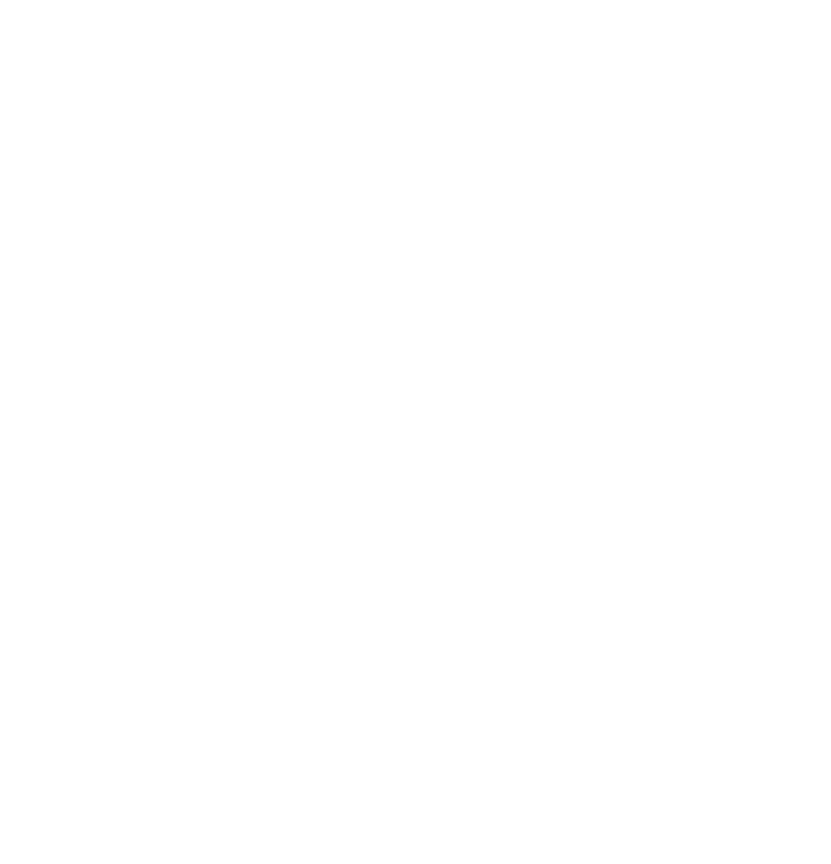
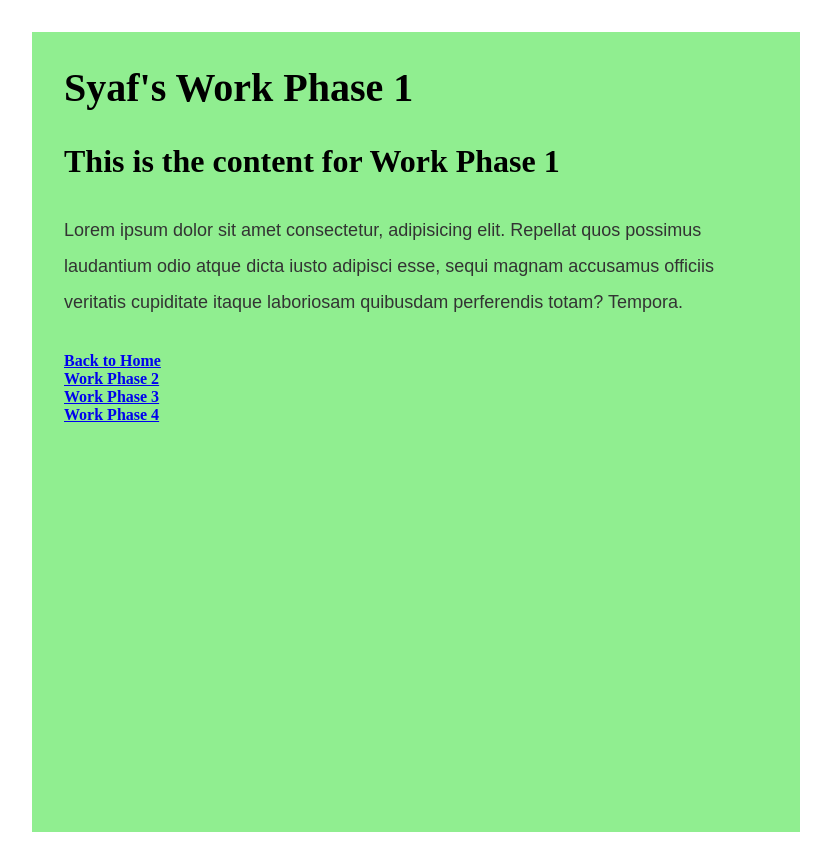
Before and after one commit to syafnm/deco7140_development, a plain HTML site: page work-phase-1/index.html in a window 1280 px wide. Shown: the whole page, without its empty margins (224-1055 px from the left). Before the commit the page ends 800 px from the top, so only its background shows below. Drawn offline with Linux system fonts and the light colour scheme.

Commit message:
Week 2 studio
- css reset
- css file structure
- css layout

```diff
--- a/index.html
+++ b/index.html
@@ -5,22 +5,26 @@
         <meta http-equiv="X-UA-Compatible" content="IE=edge" />
         <title>Syafira's Website</title>
         <meta name="viewport" content="width=device-width, initial-scale=1" />
-        <link rel="stylesheet" type="text/css" media="screen" href="main.css" />
         <script src="main.js"></script>
+        <link rel="stylesheet" href="css/style.css" />
     </head>
-    <body bgcolor="#f0f0f0">
-
+    <body>
         <article>
-            <h1>Welcome to Syafira's Website</h1>
-            <p>This is a simple HTML page created as an example.</p>
-            <p>Feel free to explore and learn more about web development!</p>
-            <p>Lorem ipsum dolor, sit amet consectetur adipisicing elit. Enim quidem facilis dolores vel voluptate eos necessitatibus ab amet veritatis quibusdam?</p>
+            <h1>Syafira's Awesome Portfolio Website!</h1>
+            <p>
+                My name is Syafira Nurilhaq Maulidya. This is my trial to make
+                my own website. <br />
+                Wish me luck!
+            </p>
+            <h3>Feel free to explore and learn more about my web</h3>
+            <a href="work-phase-1/index.html">Work Phase 1</a>
+            &nbsp;
+            <a href="work-phase-2/index.html">Work Phase 2</a>
+            &nbsp;
+            <a href="work-phase-3/index.html">Work Phase 3</a>
+            &nbsp;
+            <a href="work-phase-4/index.html">Work Phase 4</a>
+            &nbsp;
         </article>
-        <b>Ini tebal</b><br>
-        <i> Ini Miring</i><br>
-        <u>Ini underline</u><br>
-        <b><i><u>Ini gabungan</u></i></b>
-        <a href="https://www.google.com/">Google</a><br>
-
     </body>
 </html>
--- /dev/null
+++ b/work-phase-1/css/layout.css
@@ -0,0 +1,12 @@
+.container{
+    min-height: 100vh; /*To make the content always fit in the container*/
+    width: 80vw;
+    margin: 0 auto; /*Auto center*/
+    background-color: lightgreen;
+}
+
+@media (min-width: 768px) {
+    .container {
+        width: 60vw; /* Adjust width for larger screens */
+    }
+}
--- /dev/null
+++ b/work-phase-1/css/reset.css
@@ -0,0 +1,46 @@
+/* CSS Reset File */
+
+/* 1. Box sizing and margin/padding reset */
+*,
+*::before,
+*::after {
+    box-sizing: border-box;
+    padding: 1rem; /* Default padding */
+    margin:0;
+}
+
+/* 2.1 Default / mobile first */
+p{
+    font-family: Arial, sans-serif; /* Default font family */
+    font-size: 12px; /* Default font size */
+    line-height: 2;
+    color: #333333; /* Default text color */
+    }
+
+/* 2.2 Larger screens (e.g., tablets or desktops) for responsiveness */
+@media (min-width: 768px) {
+    p {
+    font-size: 18px;
+    }
+}
+
+/* 2.2 Larger screens (e.g., tablets or desktops) */
+
+
+
+
+/* 3. Headings reset. Set consistent font sizes for headings */
+h1 {
+    font-size: 2.5rem;
+}
+h2 {
+    font-size: 2rem;
+}
+h3 {
+    font-size: 1rem;
+    padding-left: 0;
+
+}
+span{
+    margin-right: 0.8rem;
+}
--- a/work-phase-1/index.html
+++ b/work-phase-1/index.html
@@ -0,0 +1,29 @@
+<!DOCTYPE html>
+<html lang="en">
+    <head>
+        <meta charset="UTF-8" />
+        <meta name="viewport" content="width=device-width, initial-scale=1.0" />
+        <!-- CSS linking -->
+        <link rel="stylesheet" href="/work-phase-1/css/reset.css" />
+        <link rel="stylesheet" href="/work-phase-1/css/base.css" />
+        <link rel="stylesheet" href="/work-phase-1/css/component.css" />
+        <link rel="stylesheet" href="/work-phase-1/css/layout.css" />
+        <title>Work Phase 1</title>
+    </head>
+    <div class="container">
+        <h1>Syaf's Work Phase 1</h1>
+        <h2>This is the content for Work Phase 1</h2>
+        <p>
+            Lorem ipsum dolor sit amet consectetur, adipisicing elit. Repellat
+            quos possimus laudantium odio atque dicta iusto adipisci esse, sequi
+            magnam accusamus officiis veritatis cupiditate itaque laboriosam
+            quibusdam perferendis totam? Tempora.
+        </p>
+        <h3>
+            <a href="/index.html">Back to Home</a><br>
+            <a href="/work-phase-2/index.html">Work Phase 2</a><br>
+            <a href="/work-phase-3/index.html">Work Phase 3</a><br>
+            <a href="/work-phase-4/index.html">Work Phase 4</a><br>
+        </h3>
+    </div>
+</html>
```
Also changed, not shown: work-phase-2/index.html (+18 -0 lines), work-phase-3/index.html (+18 -0 lines), work-phase-4/index.html (+18 -0 lines), work-phase-1/css/base.css (added), work-phase-1/css/component.css (added), 2 other files.
